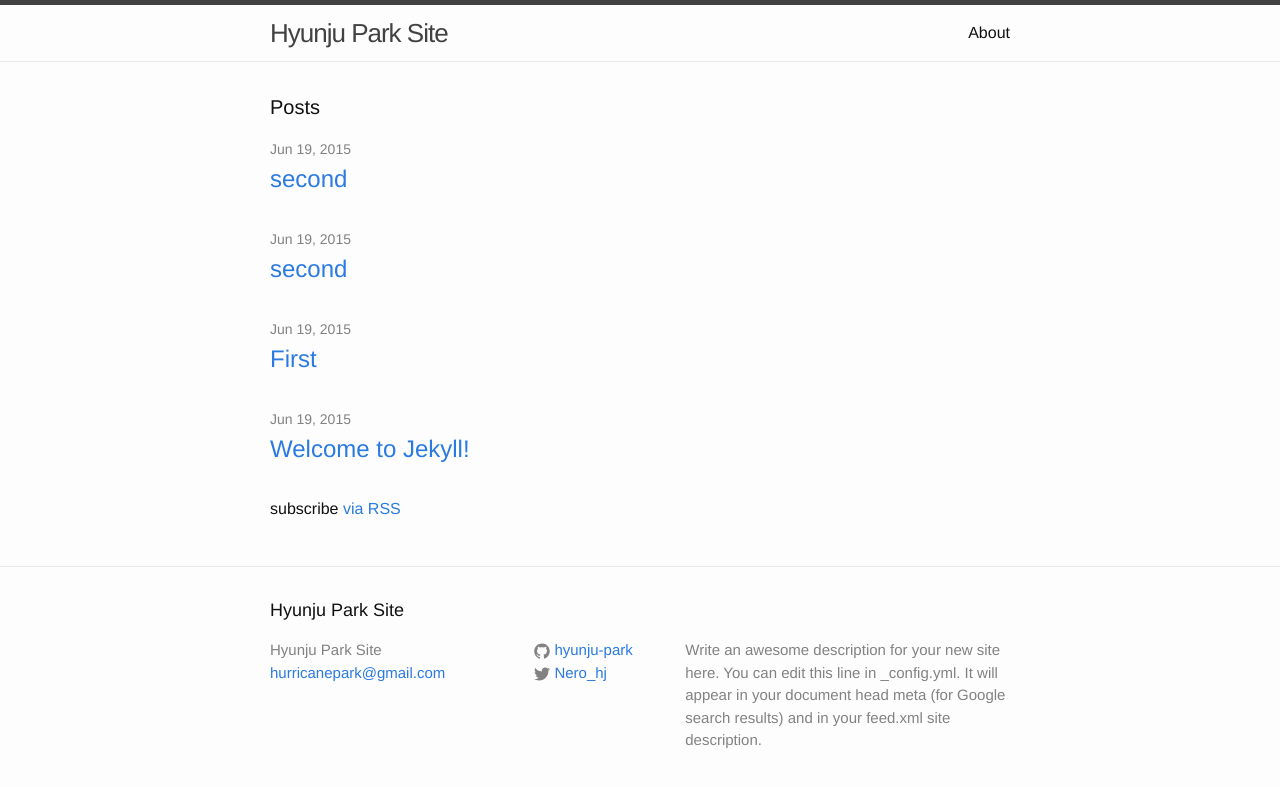
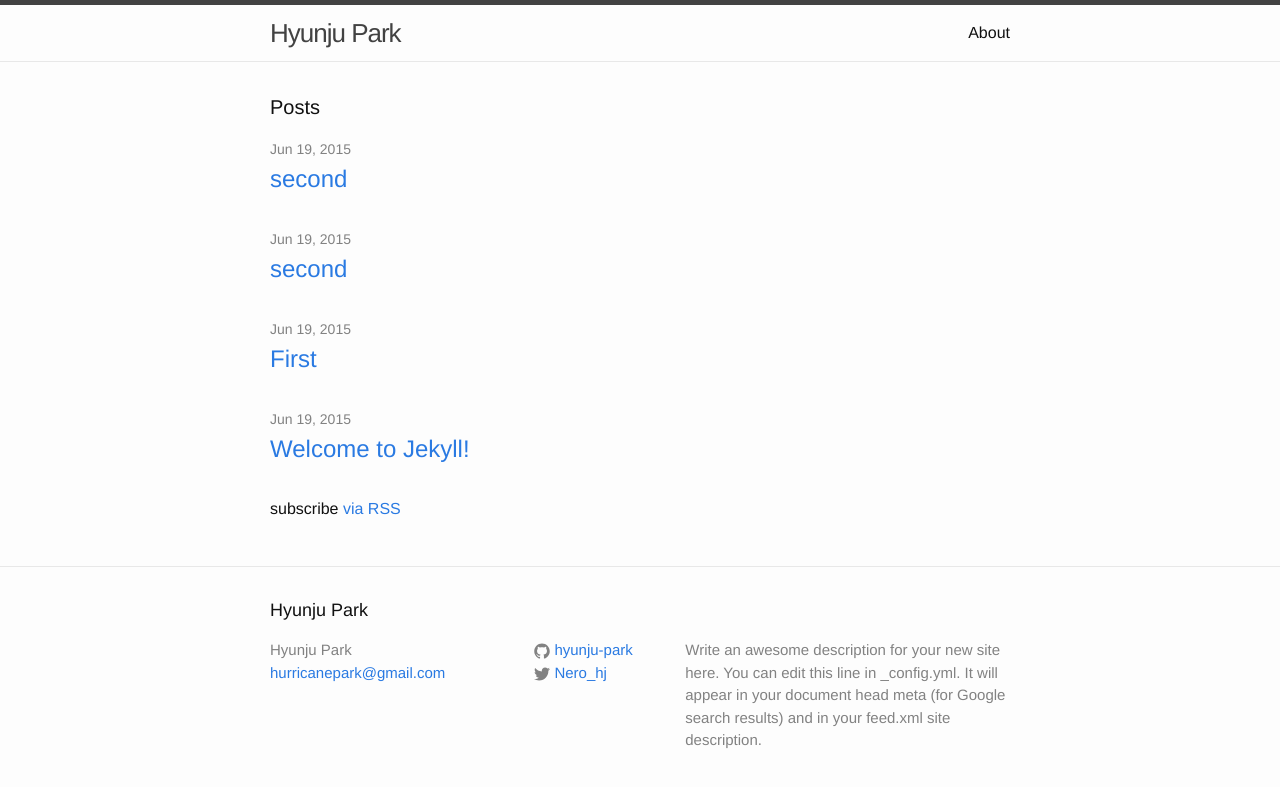
Before and after one commit to hyunju-park/hyunju-park.github.io, a Jekyll site: the page built from index.html, in a window 1280 px wide. Shown: the top 787 px of the page. Built offline with Jekyll 4.4.1, drawn with Linux system fonts in a browser that asks for light colours.

Commit message:
Modify title
Modify title

```diff
--- a/_config.yml
+++ b/_config.yml
@@ -1,5 +1,5 @@
 # Site settings
-title: Hyunju Park Site
+title: Hyunju Park
 email: hurricanepark@gmail.com
 description: > # this means to ignore newlines until "baseurl:"
   Write an awesome description for your new site here. You can edit this
```
